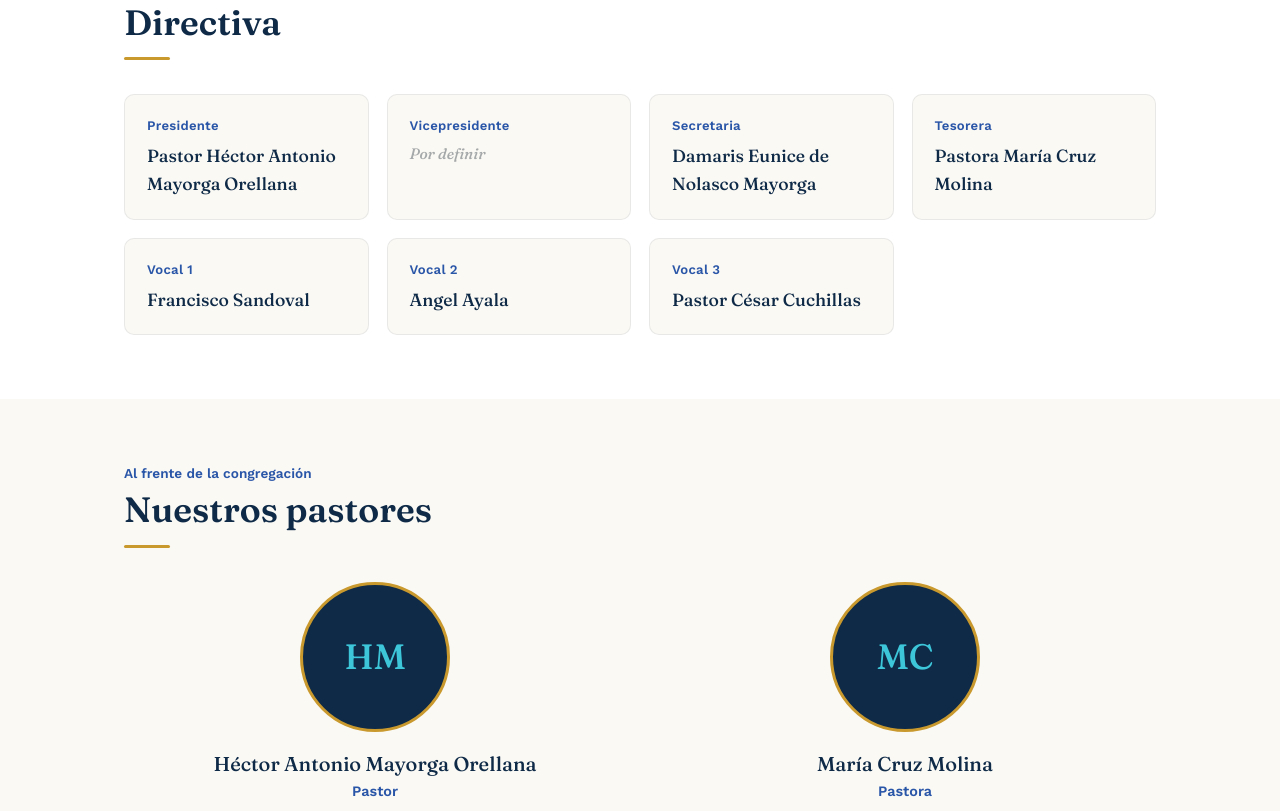
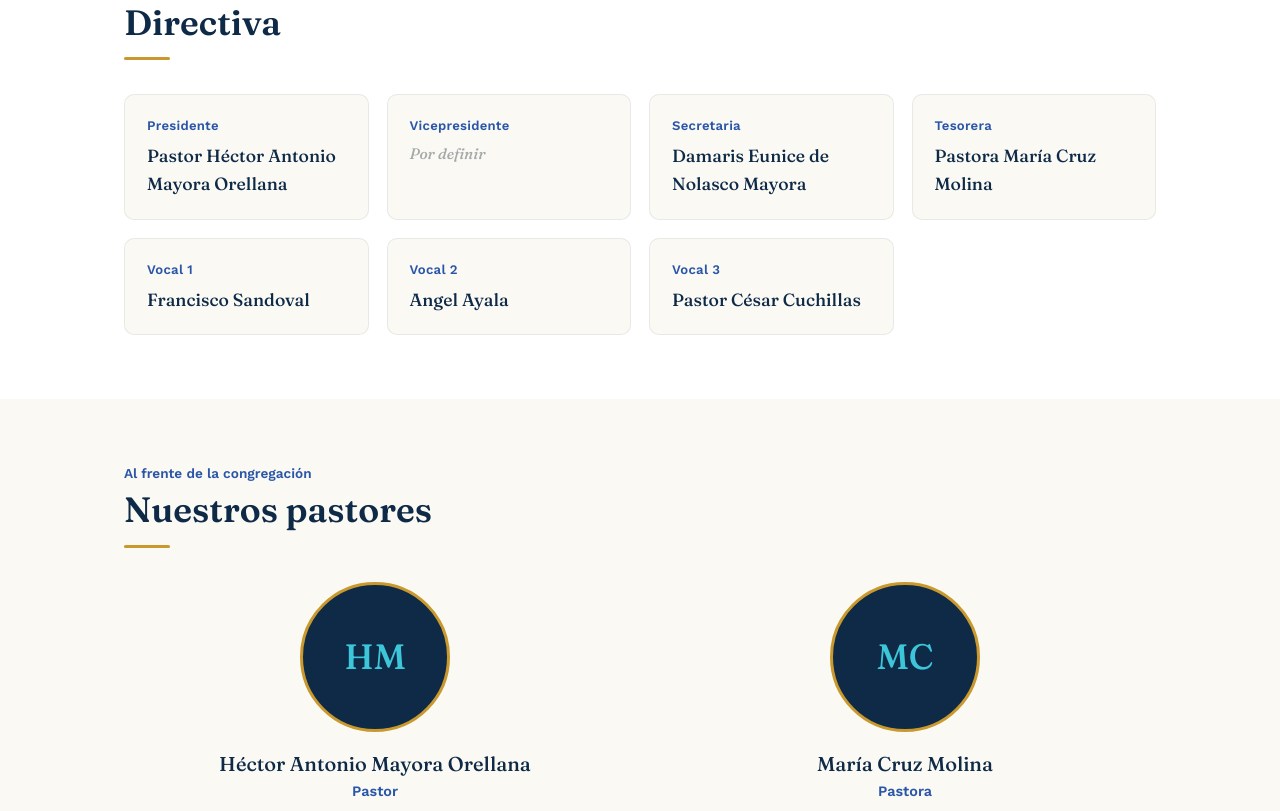
Before and after one commit to Cheke7000/Iglesia-Pentecostal-Refugio-De-Jehova, a plain HTML site: page index.html in a window 1280 px wide. Shown: the part 2429-3240 px from the top of the page. Drawn offline with nearby package versions, Linux system fonts and the light colour scheme.

Commit message:
Actualizar index.html

```diff
--- a/index.html
+++ b/index.html
@@ -151,7 +151,7 @@
     <div class="board-grid">
       <div class="board-card">
         <div class="role">Presidente</div>
-        <div class="name">Pastor Héctor Antonio Mayorga Orellana</div>
+        <div class="name">Pastor Héctor Antonio Mayora Orellana</div>
       </div>
       <div class="board-card">
         <div class="role">Vicepresidente</div>
@@ -159,7 +159,7 @@
       </div>
       <div class="board-card">
         <div class="role">Secretaria</div>
-        <div class="name">Damaris Eunice de Nolasco Mayorga</div>
+        <div class="name">Damaris Eunice de Nolasco Mayora</div>
       </div>
       <div class="board-card">
         <div class="role">Tesorera</div>
@@ -192,7 +192,7 @@
     <div class="pastors-grid">
       <div class="pastor-card">
         <div class="pastor-photo">HM</div>
-        <div class="name">Héctor Antonio Mayorga Orellana</div>
+        <div class="name">Héctor Antonio Mayora Orellana</div>
         <div class="role">Pastor</div>
       </div>
       <div class="pastor-card">
```
